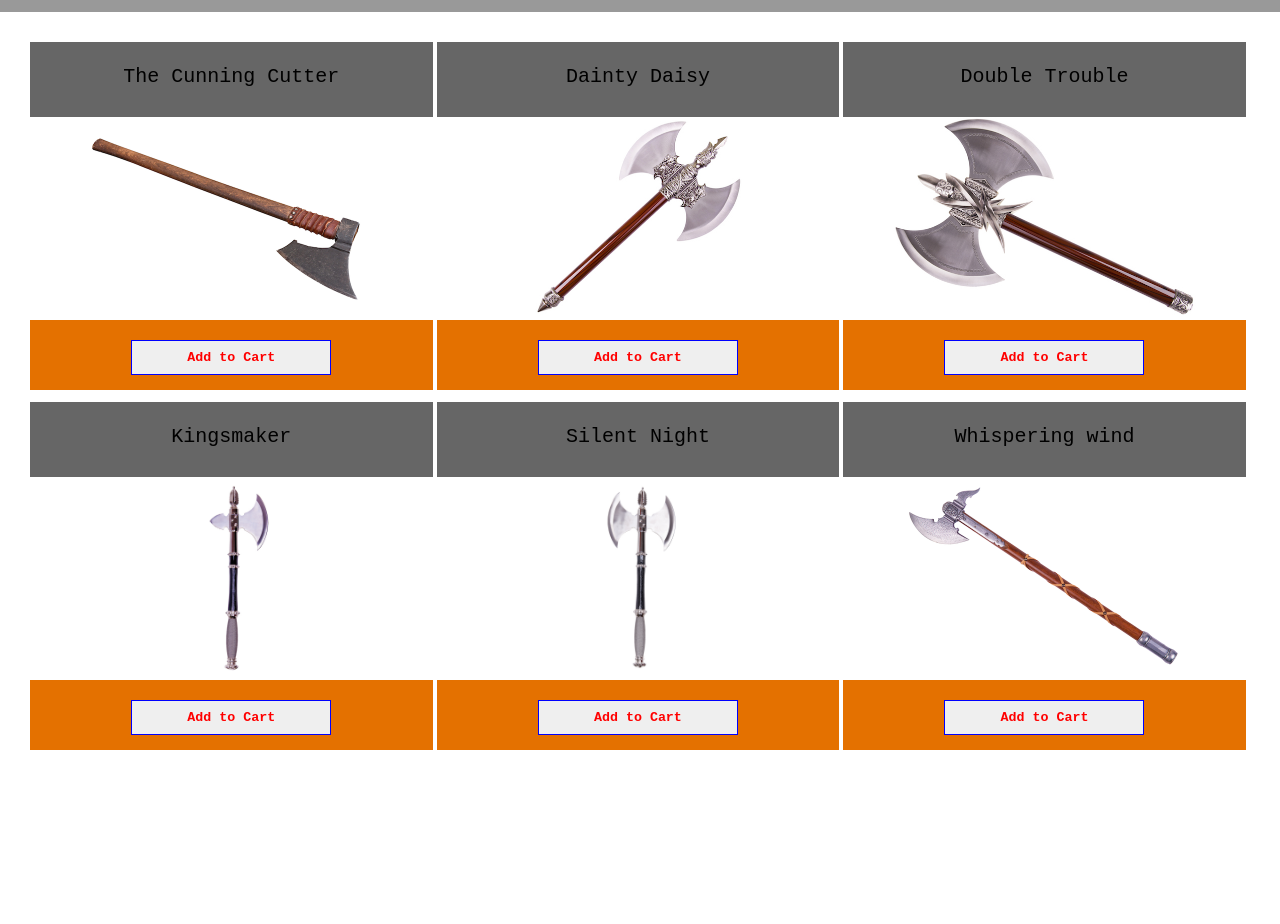
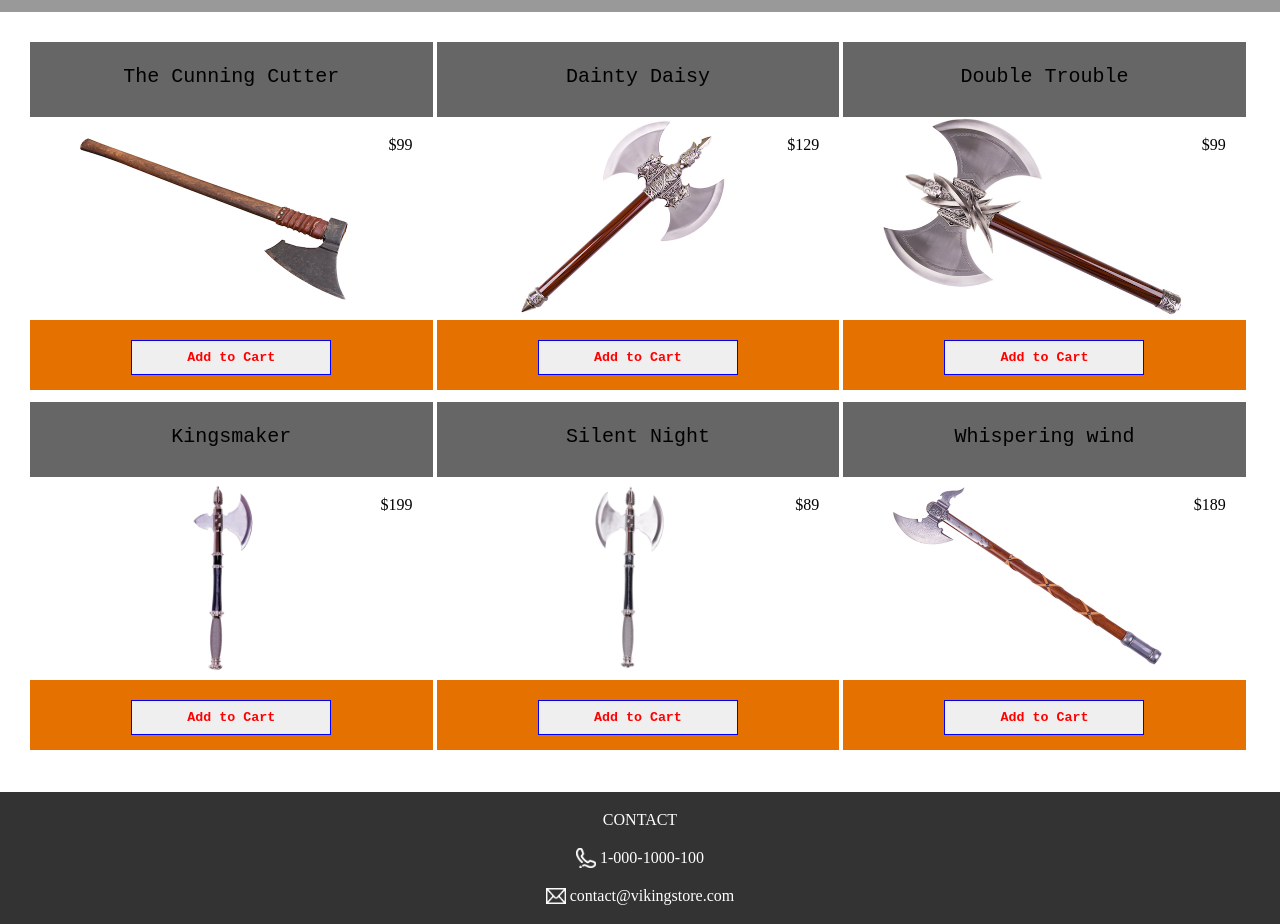
Before and after one commit to BranLiang/vcs-html-css, a plain HTML site: page viking-store/index.html in a window 1280 px wide. Shown: the part 680-1604 px from the top of the page. Before the commit the page ends 1472 px from the top, so only its background shows below. Drawn offline with Linux system fonts and the light colour scheme.

Commit message:
finish viking store website

```diff
--- a/viking-store/index.html
+++ b/viking-store/index.html
@@ -39,6 +39,9 @@
         <div class="title-field">
           <p>The Cunning Cutter</p>
         </div>
+        <div class="price-tag">
+          $99
+        </div>
         <img src="img/axe_cunning_cutter_small.jpg" alt="" />
         <div class="button-field">
           <button type="button" name="button">Add to Cart</button>
@@ -50,6 +53,9 @@
           <p>
             Dainty Daisy
           </p>
+        </div>
+        <div class="price-tag">
+          $129
         </div>
         <img src="img/axe_dainty_daisy_small.jpg" alt="" />
         <div class="button-field">
@@ -63,6 +69,9 @@
             Double Trouble
           </p>
         </div>
+        <div class="price-tag">
+          $99
+        </div>
         <img src="img/axe_double_trouble_small.jpg" alt="" />
         <div class="button-field">
           <button type="button" name="button">Add to Cart</button>
@@ -73,6 +82,9 @@
           <p>
             Kingsmaker
           </p>
+        </div>
+        <div class="price-tag">
+          $199
         </div>
         <img src="img/axe_kingmaker_small.jpg" alt="" />
         <div class="button-field">
@@ -85,6 +97,9 @@
             Silent Night
           </p>
         </div>
+        <div class="price-tag">
+          $89
+        </div>
         <img src="img/axe_silent_night_small.jpg" alt="" />
         <div class="button-field">
           <button type="button" name="button">Add to Cart</button>
@@ -96,17 +111,44 @@
             Whispering wind
           </p>
         </div>
+        <div class="price-tag">
+          $189
+        </div>
         <img src="img/axe_whispering_wind_small.jpg" alt="" />
         <div class="button-field">
           <button type="button" name="button">Add to Cart</button>
         </div>
       </div>
 
+      <!-- <ul class="pagination">
+        <li><a href="#">1</a></li>
+        <li><a href="#">2</a></li>
+        <li><a href="#">3</a></li>
+        <li><a href="#">4</a></li>
+        <li><a href="#">5</a></li>
+        <li><a href="#">6</a></li>
+      </ul> -->
     </div>
 
+
     <footer>
+      <p>
+        CONTACT
+      </p>
+      <div class="phone">
+        <img src="img/phone.png" alt="" />
+        <p>
+          1-000-1000-100
+        </p>
+      </div>
+      <div class="email">
+        <img src="img/email.png" alt="" />
+        <p>
+          contact@vikingstore.com
+        </p>
+      </div>
+    </footer>
 
-    </footer>
 
   </body>
 </html>
--- a/viking-store/main.css
+++ b/viking-store/main.css
@@ -152,3 +152,65 @@ button:hover {
   border: 1px solid #f00;
   font-size: 14px;
 }
+
+.price-tag {
+  position: relative;
+  top: 20px;
+  right: 20px;
+  float: right;
+}
+
+/*pagination*/
+
+/*.pagination {
+    padding: 0;
+    width: 23%;
+    margin: 0 auto;
+}
+
+.pagination li {
+  display: inline;
+}
+
+.pagination li a {
+    color: black;
+    float: left;
+    padding: 8px 16px;
+    text-decoration: none;
+    transition: background-color .3s;
+}
+
+.pagination li a.active {
+    background-color: #4CAF50;
+    color: white;
+}
+
+.pagination li a:hover:not(.active) {
+  background-color: #ddd;
+}*/
+
+
+/*footer*/
+footer {
+  text-align: center;
+  background: #333;
+  padding: 20px 0;
+}
+footer p {
+  color: #fff;
+}
+
+.phone img,
+.email img,
+.phone p,
+.email p {
+  display: inline-block;
+  vertical-align: middle;
+  margin-top: 20px
+}
+
+.phone img,
+.email img {
+  width: 20px;
+  height: auto;
+}
```
Also changed, not shown: viking-store/img/email.png (renamed from viking-store/img/email_white.png), viking-store/img/phone.png (renamed from viking-store/img/icon_phone_white.png).
